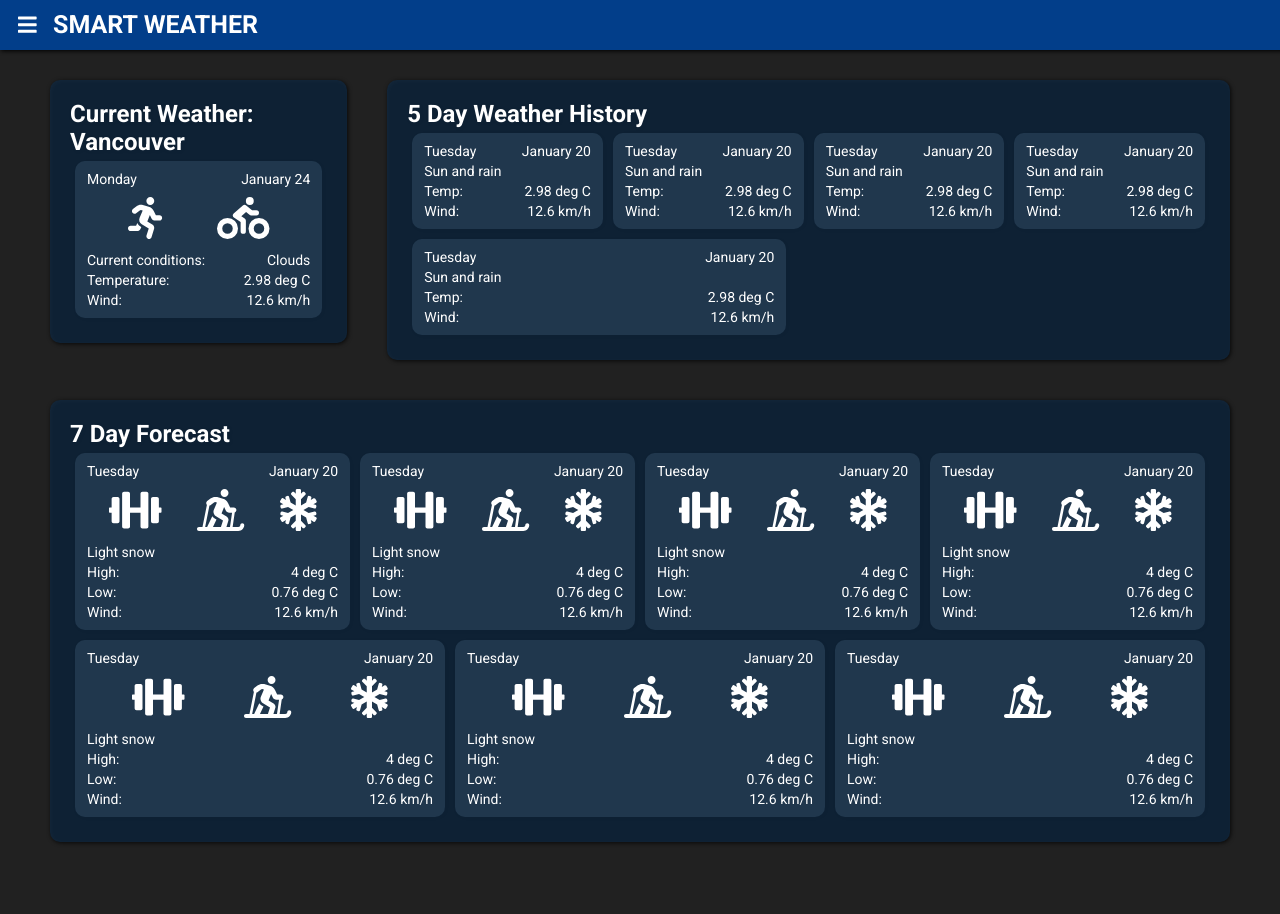
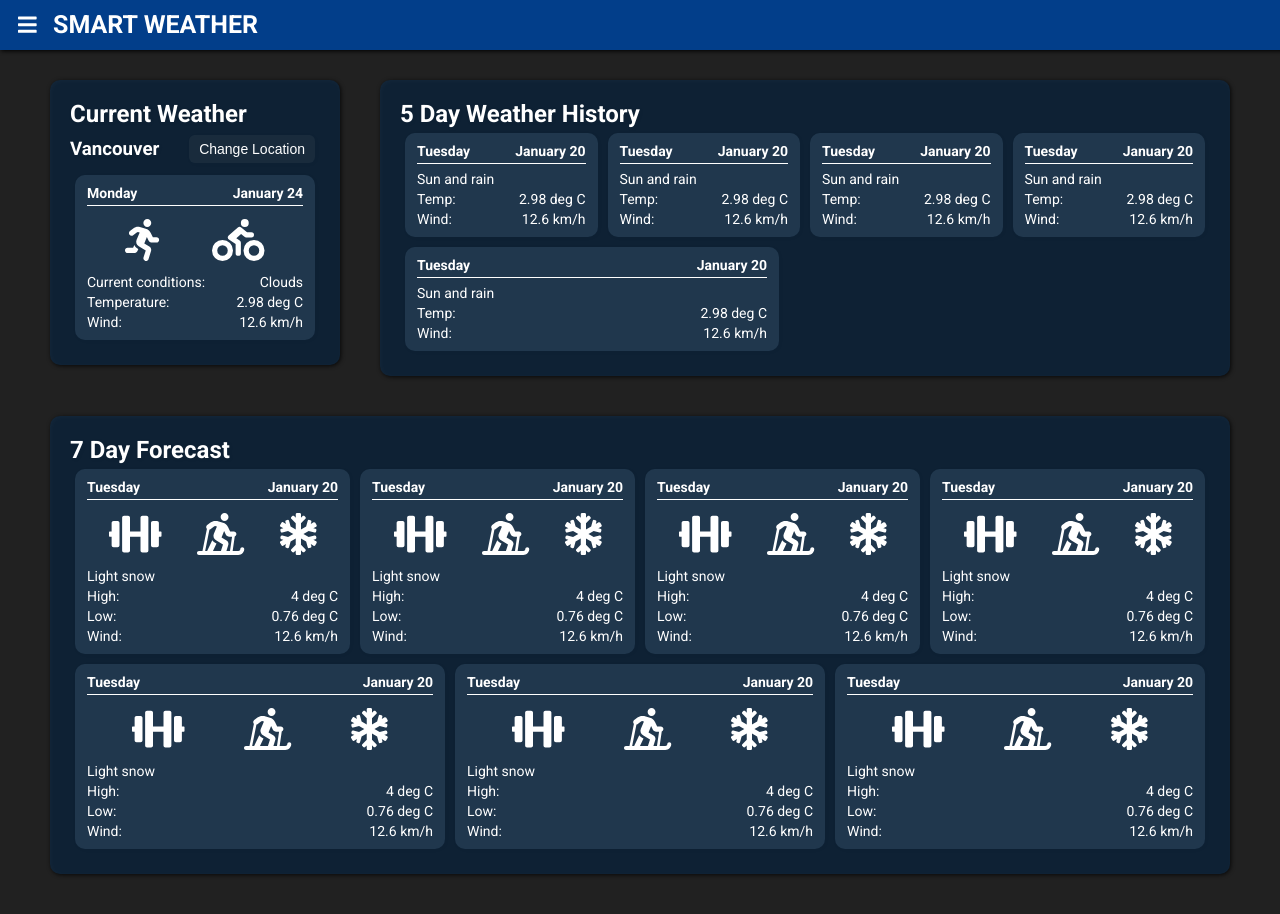
Before and after one commit to noahntaylor/smart-weather, an Angular app: page / in a window 1280 px wide. Before the commit the page ends 882 px from the top, so only its background shows below. Built offline with nearby package versions, Linux system fonts and the light colour scheme.

Commit message:
Added ability to change location
- Started adding location functionality
- Added styling to date and weekday

```diff
--- a/src/app/app.module.ts
+++ b/src/app/app.module.ts
@@ -1,4 +1,5 @@
 import { NgModule } from '@angular/core';
+import { FormsModule } from '@angular/forms';
 import { BrowserModule } from '@angular/platform-browser';
 import { HttpClientModule } from '@angular/common/http';
 import { FontAwesomeModule } from '@fortawesome/angular-fontawesome';
@@ -27,7 +28,8 @@ import { HeaderComponent } from './components/header/header.component';
     BrowserModule,
     AppRoutingModule,
     HttpClientModule,
-    FontAwesomeModule
+    FontAwesomeModule,
+    FormsModule
   ],
   providers: [
     WeatherService, DateService
--- a/src/app/components/current-weather/current-weather.component.css
+++ b/src/app/components/current-weather/current-weather.component.css
@@ -2,7 +2,7 @@
   border-radius: 10px;
   padding: 20px;
   max-width: 400px;
-  min-width: 225px;
+  min-width: 250px;
   min-height: 200px;
   background-color: #102a43c0;
   filter: drop-shadow(1px 1px 2px #000);
@@ -27,6 +27,54 @@
   justify-content: space-between;
 }
 
+.date-row {
+  border-bottom: 0.5px solid #fff;
+  margin-bottom: 5px;
+  padding-bottom: 2px;
+  padding-bottom: 4px;
+  font-weight: bold;
+}
+
+.city {
+  align-self: center;
+}
+
+.location-input {
+  align-self: center;
+  height: 18px;
+  max-width: 50%;
+  min-width: 100px;
+  margin-right: 6px;
+  border-radius: 6px;
+  padding: 2px 5px;
+}
+
+.buttons-container {
+  display: flex;
+  flex-direction: row;
+  align-items: flex-end;
+}
+
+.buttons-container button {
+  margin: 5px 2px;
+}
+
+.location-button {
+  background-color: #26374783;
+  border: none;
+  padding: 6px 10px;
+  margin: 5px;
+  border-radius: 6px;
+  color: #fff;
+  font-size: 14px;
+  font-weight: 250;
+  white-space: nowrap;
+}
+.location-button:hover {
+  cursor: pointer;
+  background-color: #334e6883;
+}
+
 @media screen and (max-width: 500px) {
   .current-weather-container {
     margin-right: 0;
--- a/src/app/components/current-weather/current-weather.component.html
+++ b/src/app/components/current-weather/current-weather.component.html
@@ -1,7 +1,24 @@
 <div class="current-weather-container">
-  <h2>Current Weather: {{ currentWeather.cityName }}</h2>
+  <h2>Current Weather</h2>
+  <div *ngIf="!changeLocation" class="row">
+    <h3 class="city">{{ currentWeather.cityName }}</h3>
+    <button (click)="toggleChangeLocation()" class="location-button">
+      Change Location
+    </button>
+  </div>
+  <div *ngIf="changeLocation" class="row">
+    <input [(ngModel)]="location" class="location-input" type="text" />
+    <div class="buttons-container">
+      <button (click)="toggleChangeLocation()" class="location-button">
+        Update Location
+      </button>
+      <button (click)="keepLocation(location)" class="location-button">
+        <fa-icon [icon]="faTimes" class="fa-sm menu-icon"></fa-icon>
+      </button>
+    </div>
+  </div>
   <div class="current-container">
-    <div class="row">
+    <div class="row date-row">
       <span>{{ currentWeather.dayOfWeek }}</span>
       <span>{{ currentWeather.date }}</span>
     </div>
--- a/src/app/components/current-weather/current-weather.component.ts
+++ b/src/app/components/current-weather/current-weather.component.ts
@@ -2,6 +2,8 @@ import { Component } from '@angular/core';
 import { Weather } from 'src/app/models/weather.model';
 import { DateService } from 'src/app/services/date.service';
 import { WeatherService } from 'src/app/services/weather.service';
+
+import { faTimes } from '@fortawesome/free-solid-svg-icons';
 
 @Component({
   selector: 'current-weather',
@@ -10,6 +12,8 @@ import { WeatherService } from 'src/app/services/weather.service';
 })
 export class CurrentWeatherComponent {
   location: string = "Vancouver";
+  changeLocation: boolean = false;
+  faTimes = faTimes;
 
   currentWeatherObject: any = {};
   currentWeather: Weather = new Weather("", "", "", 0, 0);
@@ -22,7 +26,7 @@ export class CurrentWeatherComponent {
 
     // Temporarily remove call to API ****
 
-    // this.weatherService.getCurrentWeather().subscribe(
+    // this.weatherService.getCurrentWeather(this.location).subscribe(
     //   result => {
     //     this.currentWeatherObject = result;
     //     var date = this.currentWeatherObject.dt;
@@ -45,8 +49,17 @@ export class CurrentWeatherComponent {
     var wind = 12.6;
     var high = 4;
     var low = 0.76;
-    var cityName = "Vancouver";
+    var cityName = this.location;
 
     this.currentWeather = new Weather(date, dayOfWeek, conditions, temperature, +wind.toFixed(2), high, low, cityName);
   }
+
+  toggleChangeLocation() {
+    this.changeLocation = !this.changeLocation;
+  }
+
+  keepLocation(currentLocation: string) {
+    this.location = currentLocation;
+    this.changeLocation = !this.changeLocation;
+  }
 }
--- a/src/app/components/forecast/forecast.component.css
+++ b/src/app/components/forecast/forecast.component.css
@@ -35,6 +35,14 @@
   justify-content: space-between;
 }
 
+.date-row {
+  border-bottom: 0.5px solid #fff;
+  margin-bottom: 5px;
+  padding-bottom: 2px;
+  padding-bottom: 4px;
+  font-weight: bold;
+}
+
 @media screen and (min-width: 500px) {
   .week-container {
     flex-direction: row;
--- a/src/app/components/forecast/forecast.component.html
+++ b/src/app/components/forecast/forecast.component.html
@@ -2,7 +2,7 @@
   <h2>7 Day Forecast</h2>
   <div class="week-container">
     <div *ngFor="let dailyForecast of sevenDayForecast" class="day-container">
-      <div class="row">
+      <div class="row date-row">
         <span>{{ dailyForecast.dayOfWeek }}</span>
         <span>{{ dailyForecast.date }}</span>
       </div>
--- a/src/app/components/weather-history/weather-history.component.html
+++ b/src/app/components/weather-history/weather-history.component.html
@@ -2,7 +2,7 @@
   <h2>5 Day Weather History</h2>
   <div class="week-container">
     <div *ngFor="let dailyWeather of weatherHistory" class="day-container">
-      <div class="row">
+      <div class="row date-row">
         <span>{{ dailyWeather.dayOfWeek }}</span>
         <span>{{ dailyWeather.date }}</span>
       </div>
--- a/src/app/services/weather.service.ts
+++ b/src/app/services/weather.service.ts
@@ -13,8 +13,8 @@ export class WeatherService {
   constructor(private httpClient: HttpClient) { }
 
   // Get required current weather data with Current Weather OpenWeatherMap API
-  getCurrentWeather(){
-    return this.httpClient.get(`https://api.openweathermap.org/data/2.5/weather?q=Vancouver&units=metric&appid=${environment.apiKey}`);
+  getCurrentWeather(location: string){
+    return this.httpClient.get(`https://api.openweathermap.org/data/2.5/weather?q=${location}&units=metric&appid=${environment.apiKey}`);
   }
 
   // Get required forecast data with One Call OpenWeatherMap API
```
